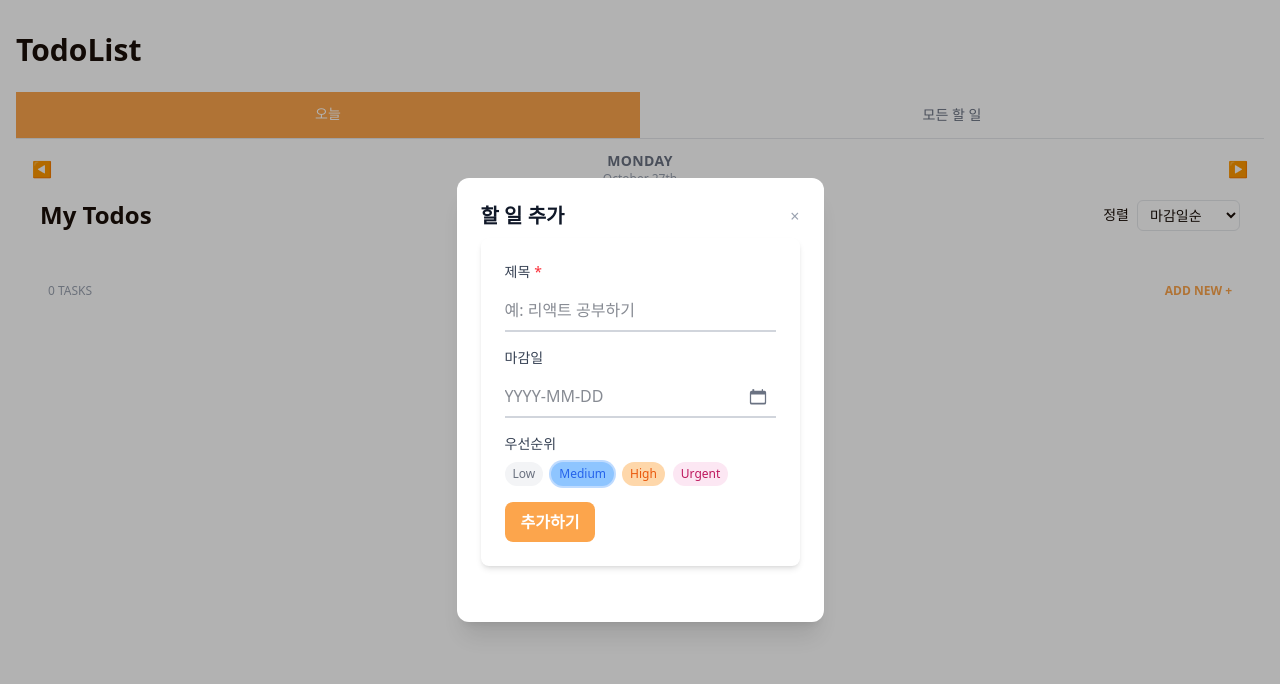
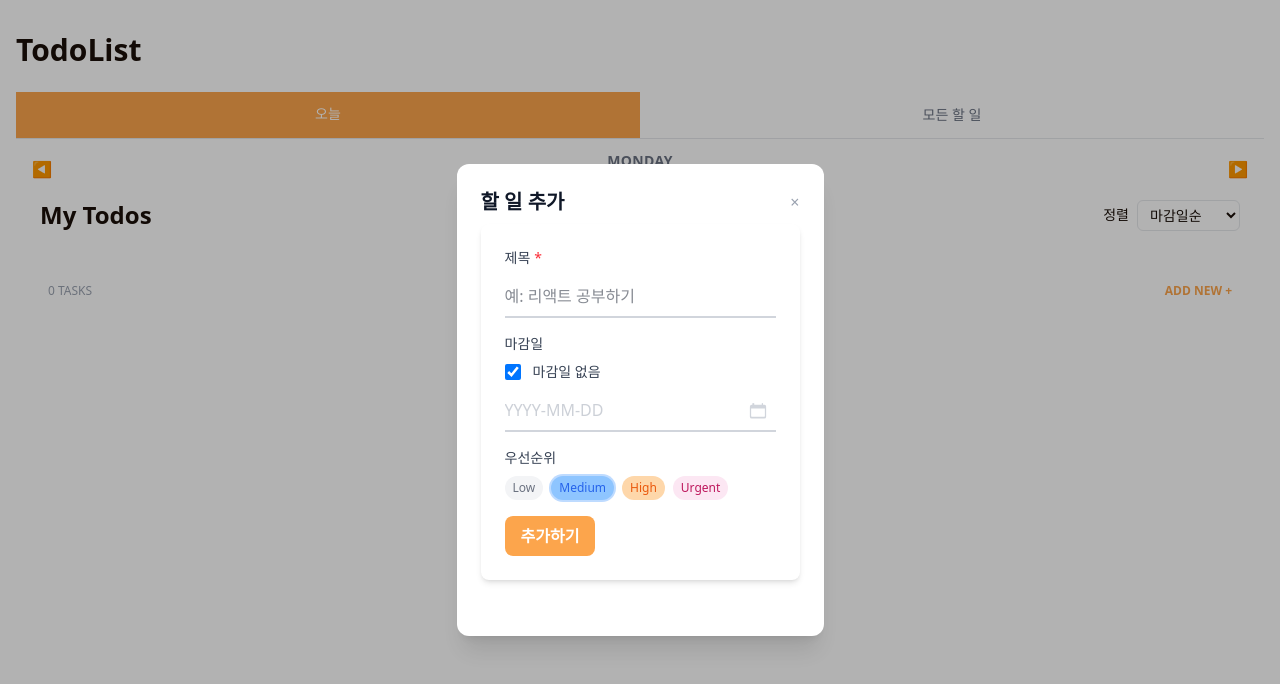
Before and after one commit to Anas-wg/todoList, a React (Vite) app: page / in a window 1280 px wide. Both pictures are taken after a click on the button "ADD NEW +". Shown: the top 684 px of the page. Built offline with nearby package versions, Linux system fonts and the light colour scheme.

Commit message:
[FEAT] 할일 추가시 마감일 없음 체크박스 추가

```diff
--- a/src/components/common/InputField.tsx
+++ b/src/components/common/InputField.tsx
@@ -18,6 +18,7 @@ interface InputFieldProps {
   error?: string;
   required?: boolean;
   options?: { value: string; label: string; color?: string }[];
+  disabled?: boolean;
 }
 
 const InputField = ({
@@ -31,6 +32,7 @@ const InputField = ({
   error,
   required = false,
   options,
+  disabled = false,
 }: InputFieldProps) => {
   const renderInput = () => {
     const commonProps = {
@@ -41,6 +43,7 @@ const InputField = ({
       placeholder,
       required,
       error,
+      disabled,
     };
 
     switch (type) {
--- a/src/components/common/input/DateInput.tsx
+++ b/src/components/common/input/DateInput.tsx
@@ -12,6 +12,7 @@ interface DateInputProps {
   required?: boolean;
   className?: string;
   error?: string;
+  disabled?: boolean;
 }
 
 const DateInput = ({
@@ -23,13 +24,16 @@ const DateInput = ({
   required = false,
   className = "",
   error,
+  disabled = false,
 }: DateInputProps) => {
   const [isCalendarOpen, setIsCalendarOpen] = useState(false);
   const parsedDate = useDateParsing(value);
 
-  const baseInputClasses = `w-full px-0 py-2 text-gray-900 bg-transparent border-0 border-b-2 ${
+  const baseInputClasses = `w-full px-0 py-2 bg-transparent border-0 border-b-2 ${
     error ? "border-red-500" : "border-gray-300"
-  } focus:border-brand focus:outline-none focus:ring-0 transition-colors duration-200`;
+  } focus:border-brand focus:outline-none focus:ring-0 transition-colors duration-200 ${
+    disabled ? "text-gray-400 cursor-not-allowed" : "text-gray-900"
+  }`;
 
   const handleDateSelect = (day: Date | null) => {
     if (!day) {
@@ -71,13 +75,19 @@ const DateInput = ({
         }}
         className={`${baseInputClasses} pr-10 ${className}`}
         required={required}
+        disabled={disabled}
       />
 
       <button
         type="button"
         aria-label="달력 열기"
-        className="absolute right-0 top-1/2 -translate-y-1/2 text-gray-500 hover:text-gray-700 px-2"
-        onClick={() => setIsCalendarOpen((v) => !v)}
+        className={`absolute right-0 top-1/2 -translate-y-1/2 px-2 ${
+          disabled
+            ? "text-gray-300 cursor-not-allowed"
+            : "text-gray-500 hover:text-gray-700"
+        }`}
+        onClick={() => !disabled && setIsCalendarOpen((v) => !v)}
+        disabled={disabled}
       >
         <CalendarIcon className="w-5 h-5" />
       </button>
--- a/src/components/todo/AddTodoForm.tsx
+++ b/src/components/todo/AddTodoForm.tsx
@@ -20,6 +20,7 @@ const AddTodoForm = ({ onCreateTodo }: AddTodoFormProps) => {
     priority: "medium",
   });
   const [errors, setErrors] = useState<{ title?: string }>({});
+  const [noDeadline, setNoDeadline] = useState(true);
 
   const handleInputChange = (
     event: React.ChangeEvent<
@@ -34,6 +35,19 @@ const AddTodoForm = ({ onCreateTodo }: AddTodoFormProps) => {
 
     if (name === "title" && value.trim()) {
       setErrors((prevErrors) => ({ ...prevErrors, title: undefined }));
+    }
+  };
+
+  const handleNoDeadlineChange = (
+    event: React.ChangeEvent<HTMLInputElement>
+  ) => {
+    const checked = event.target.checked;
+    setNoDeadline(checked);
+    if (checked) {
+      setFormData((prevData) => ({
+        ...prevData,
+        dueDate: "",
+      }));
     }
   };
 
@@ -53,6 +67,7 @@ const AddTodoForm = ({ onCreateTodo }: AddTodoFormProps) => {
       priority: "medium",
     });
     setErrors({});
+    setNoDeadline(true);
   };
 
   return (
@@ -72,14 +87,35 @@ const AddTodoForm = ({ onCreateTodo }: AddTodoFormProps) => {
         required
       />
 
+      <div className="mb-4">
+        <label className="block text-sm font-medium text-gray-700 mb-2">
+          마감일
+        </label>
+        <div className="flex items-center gap-3 mb-2">
+          <input
+            type="checkbox"
+            id="noDeadline"
+            checked={noDeadline}
+            onChange={handleNoDeadlineChange}
+            className="h-4 w-4 text-blue-600 focus:ring-blue-500 border-gray-300 rounded cursor-pointer"
+          />
+          <label
+            htmlFor="noDeadline"
+            className="text-sm text-gray-700 cursor-pointer select-none"
+          >
+            마감일 없음
+          </label>
+        </div>
         <InputField
           id="dueDate"
           name="dueDate"
           type="date"
           value={formData.dueDate}
           onChange={handleInputChange}
-        label="마감일"
+          label=""
+          disabled={noDeadline}
         />
+      </div>
       <InputField
         id="priority"
         name="priority"
```
Lines whose indentation alone changed are shown as unchanged.
